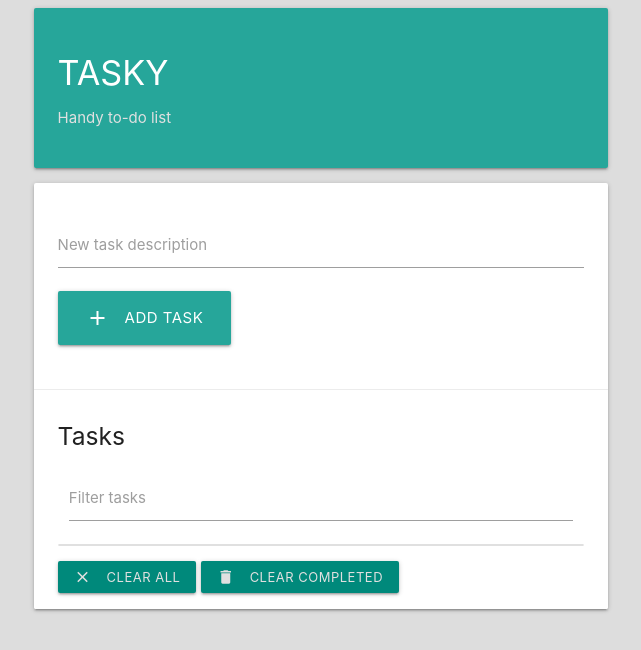
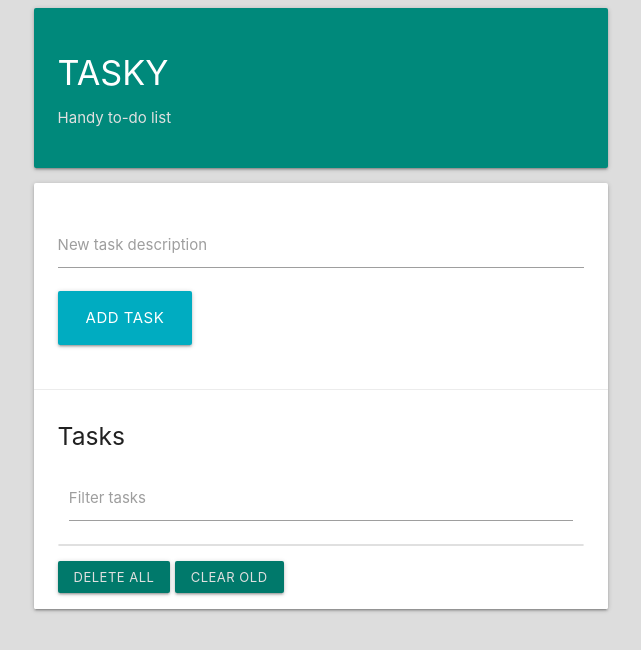
Before and after one commit to Coder-Selvarajan/tasky, a plain HTML site: page index.html in a window 1280 px wide. Shown: the whole page, without its empty margins (319-960 px from the left). Drawn offline with nearby package versions, Linux system fonts and the light colour scheme.

Commit message:
Clear button functionality fix and some ui tweaks

```diff
--- a/index.html
+++ b/index.html
@@ -22,7 +22,7 @@
                 &nbsp;
             </div>
             <div class="col s12 m10 l8">
-                <div class="card-panel teal lighten-1">
+                <div class="card-panel teal darken-1">
                     <h4 class="white-text">TASKY</h4>
                     <p class="grey-text text-lighten-2">Handy to-do list</p>
                 </div>
@@ -36,8 +36,8 @@
                                 </div>
                                 <div class="col s12">
                                     <!-- <input type="submit" value="Add Task" class="btn btn-large"> -->
-                                    <button type="submit" class="btn btn-large">
-                                        <i class="material-icons left">add</i>Add Task
+                                    <button type="submit" class="btn btn-large cyan darken-1">
+                                        Add Task
                                     </button>
 
                                 </div>
@@ -51,10 +51,10 @@
                             <label for="filter">Filter tasks</label>
                         </div>
                         <ul class="collection current-tasks"></ul>
-                        <a href="#" class="btn btn-small teal darken-1 grey-text text-lighten-2 ">
-                            <i class="material-icons left">clear</i>Clear All</a>
-                        <a href="#" class="btn btn-small teal darken-1 grey-text text-lighten-2 ">
-                            <i class="material-icons left">delete</i>Clear Completed </a>
+                        <a href="#" class="clear-all btn btn-small teal darken-2 grey-text text-lighten-2 ">
+                            Delete All</a>
+                        <a href="#" class="clear-old btn btn-small teal darken-2 grey-text text-lighten-2 ">
+                            Clear Old </a>
                     </div>
                 </div>
             </div>
```
Also changed, not shown: screenshots/tasky_ss.png.
